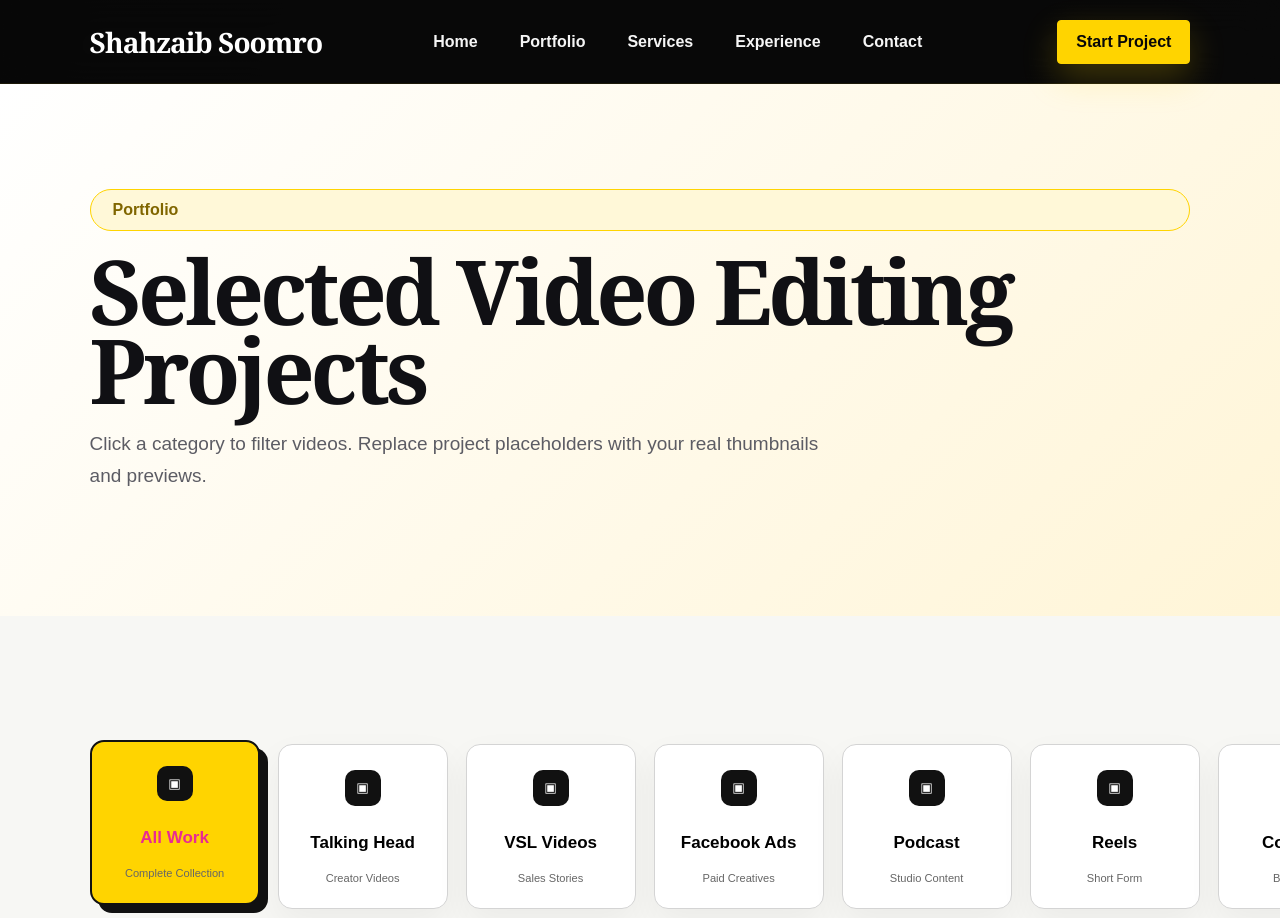
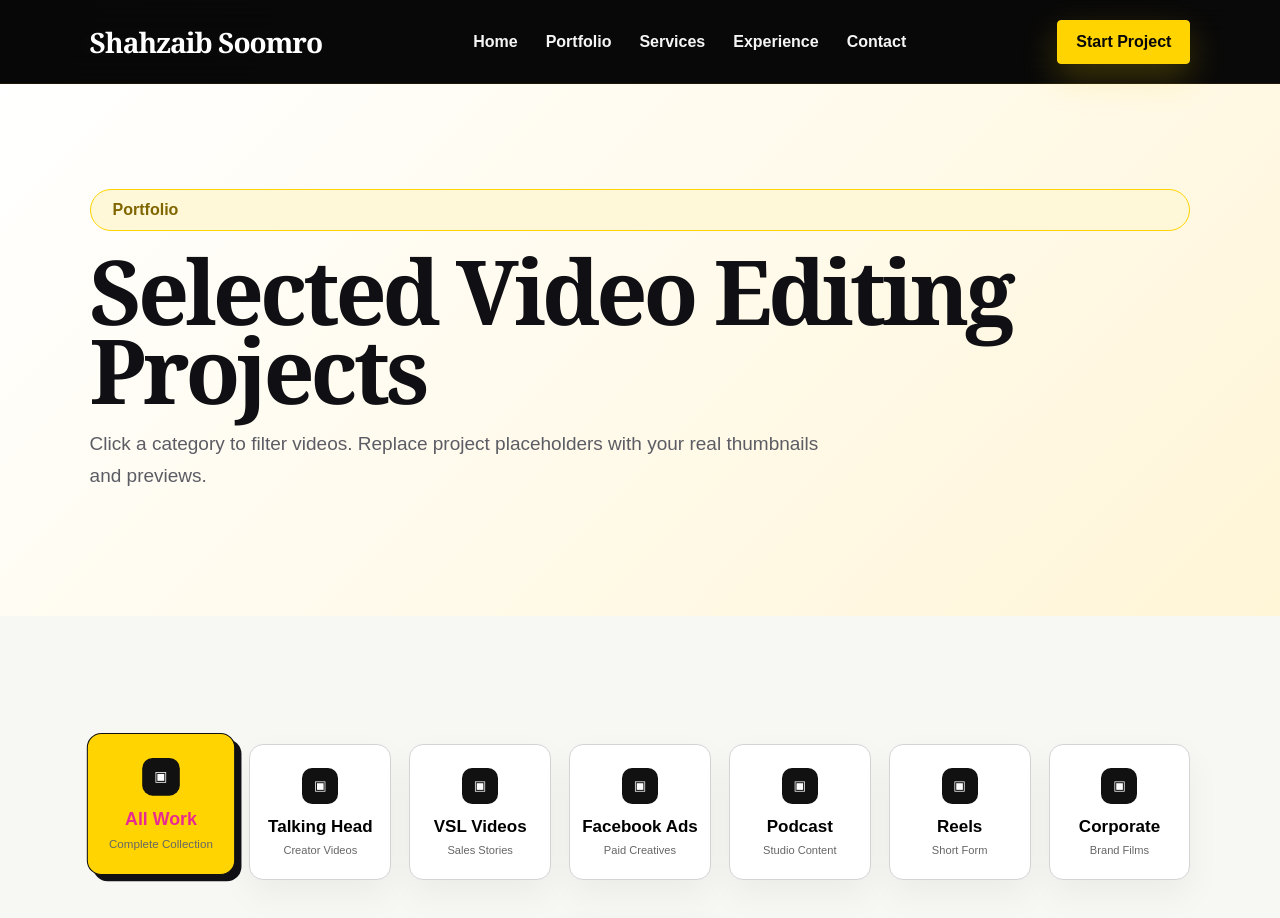
Before and after one commit to shahzaibkhatri918-stack/Shahzaib-Freelance, a Next.js app: page /portfolio in a window 1280 px wide. Shown: the top 918 px of the page. Built offline with nearby package versions, Linux system fonts and the light colour scheme.

Commit message:
Update globals.css

```diff
--- a/app/globals.css
+++ b/app/globals.css
@@ -1252,212 +1252,3 @@ a {
     bottom: 28px !important;
   }
 }
-.category {
-  flex: 0 0 170px !important;
-  min-width: 170px !important;
-  height: 165px !important;
-  padding: 24px 20px !important;
-  display: flex !important;
-  flex-direction: column !important;
-  justify-content: center !important;
-  align-items: center !important;
-  text-align: center !important;
-  gap: 14px !important;
-}
-
-.category .icon {
-  width: 46px !important;
-  height: 46px !important;
-  border-radius: 14px !important;
-  display: flex !important;
-  align-items: center !important;
-  justify-content: center !important;
-  font-size: 20px !important;
-  line-height: 1 !important;
-  flex-shrink: 0 !important;
-  margin: 0 auto !important;
-  position: relative !important;
-  z-index: 2 !important;
-}
-
-/* Restore colorful gradient icons */
-.category:nth-child(1) .icon {
-  background: linear-gradient(135deg, #a855f7, #ec4899) !important;
-  color: #ffffff !important;
-}
-
-.category:nth-child(2) .icon {
-  background: linear-gradient(135deg, #3b82f6, #06b6d4) !important;
-  color: #ffffff !important;
-}
-
-.category:nth-child(3) .icon {
-  background: linear-gradient(135deg, #10b981, #14b8a6) !important;
-  color: #ffffff !important;
-}
-
-.category:nth-child(4) .icon {
-  background: linear-gradient(135deg, #f97316, #ef4444) !important;
-  color: #ffffff !important;
-}
-
-.category:nth-child(5) .icon {
-  background: linear-gradient(135deg, #ec4899, #f43f5e) !important;
-  color: #ffffff !important;
-}
-
-.category:nth-child(6) .icon {
-  background: linear-gradient(135deg, #6366f1, #8b5cf6) !important;
-  color: #ffffff !important;
-}
-
-.category:nth-child(7) .icon {
-  background: linear-gradient(135deg, #f59e0b, #eab308) !important;
-  color: #ffffff !important;
-}
-
-/* Title */
-.category h3 {
-  margin: 0 !important;
-  font-size: 15px !important;
-  font-weight: 800 !important;
-  line-height: 1.25 !important;
-  color: #111 !important;
-}
-
-/* Subtitle */
-.category p {
-  margin: 0 !important;
-  font-size: 11px !important;
-  line-height: 1.4 !important;
-  color: #666 !important;
-}
-
-/* Active selected card */
-.category.active,
-.category[aria-selected="true"] {
-  background: #ffd400 !important;
-  border: 2px solid #111 !important;
-  box-shadow: 8px 8px 0 #111 !important;
-  transform: translateY(-4px) !important;
-}
-
-.category.active h3,
-.category.active p,
-.category[aria-selected="true"] h3,
-.category[aria-selected="true"] p {
-  color: #111 !important;
-}
-/* ===== FIX CATEGORY ICON COLORS (FORCE OVERRIDE) ===== */
-
-.category .icon,
-.categoryIcon,
-.category > div:first-child {
-  width: 46px !important;
-  height: 46px !important;
-  border-radius: 14px !important;
-  display: flex !important;
-  align-items: center !important;
-  justify-content: center !important;
-  font-size: 20px !important;
-  line-height: 1 !important;
-  color: #ffffff !important;
-  box-shadow: none !important;
-}
-
-/* 1. All Work - Purple/Pink */
-.category:nth-of-type(1) .icon,
-.category:nth-of-type(1) .categoryIcon,
-.category:nth-of-type(1) > div:first-child {
-  background: linear-gradient(135deg, #a855f7, #ec4899) !important;
-}
-
-/* 2. Talking Head - Blue */
-.category:nth-of-type(2) .icon,
-.category:nth-of-type(2) .categoryIcon,
-.category:nth-of-type(2) > div:first-child {
-  background: linear-gradient(135deg, #3b82f6, #06b6d4) !important;
-}
-
-/* 3. VSL Videos - Green */
-.category:nth-of-type(3) .icon,
-.category:nth-of-type(3) .categoryIcon,
-.category:nth-of-type(3) > div:first-child {
-  background: linear-gradient(135deg, #10b981, #14b8a6) !important;
-}
-
-/* 4. Facebook Ads - Orange */
-.category:nth-of-type(4) .icon,
-.category:nth-of-type(4) .categoryIcon,
-.category:nth-of-type(4) > div:first-child {
-  background: linear-gradient(135deg, #f97316, #ef4444) !important;
-}
-
-/* 5. Podcast - Pink */
-.category:nth-of-type(5) .icon,
-.category:nth-of-type(5) .categoryIcon,
-.category:nth-of-type(5) > div:first-child {
-  background: linear-gradient(135deg, #ec4899, #f43f5e) !important;
-}
-
-/* 6. Reels - Indigo */
-.category:nth-of-type(6) .icon,
-.category:nth-of-type(6) .categoryIcon,
-.category:nth-of-type(6) > div:first-child {
-  background: linear-gradient(135deg, #6366f1, #8b5cf6) !important;
-}
-
-/* 7. Corporate - Gold */
-.category:nth-of-type(7) .icon,
-.category:nth-of-type(7) .categoryIcon,
-.category:nth-of-type(7) > div:first-child {
-  background: linear-gradient(135deg, #f59e0b, #eab308) !important;
-}
-.navLinks a {
-  position: relative !important;
-  color: #f5f5f5 !important;
-  transition: color 0.25s ease !important;
-}
-
-.navLinks a::after {
-  content: "" !important;
-  position: absolute !important;
-  left: 50% !important;
-  bottom: -8px !important;
-  width: 0 !important;
-  height: 3px !important;
-  border-radius: 999px !important;
-  background: linear-gradient(90deg, #ffd400, #e82b92) !important;
-  transform: translateX(-50%) !important;
-  transition: width 0.28s ease !important;
-}
-
-.navLinks a:hover {
-  color: #ffd400 !important;
-}
-
-.navLinks a:hover::after {
-  width: 100% !important;
-}
-/* =========================================
-
-========================================= */
-.headerInner,
-.nav,
-.navWrap {
-  display: flex !important;
-  align-items: center !important;
-}
-
-.navLinks {
-  display: flex !important;
-  align-items: center !important;
-  gap: 42px !important;
-  margin-right: 24px !important;
-}
-
-.headerCta,
-.startProjectBtn,
-.navButton {
-  margin-left: 0 !important;
-}
```
